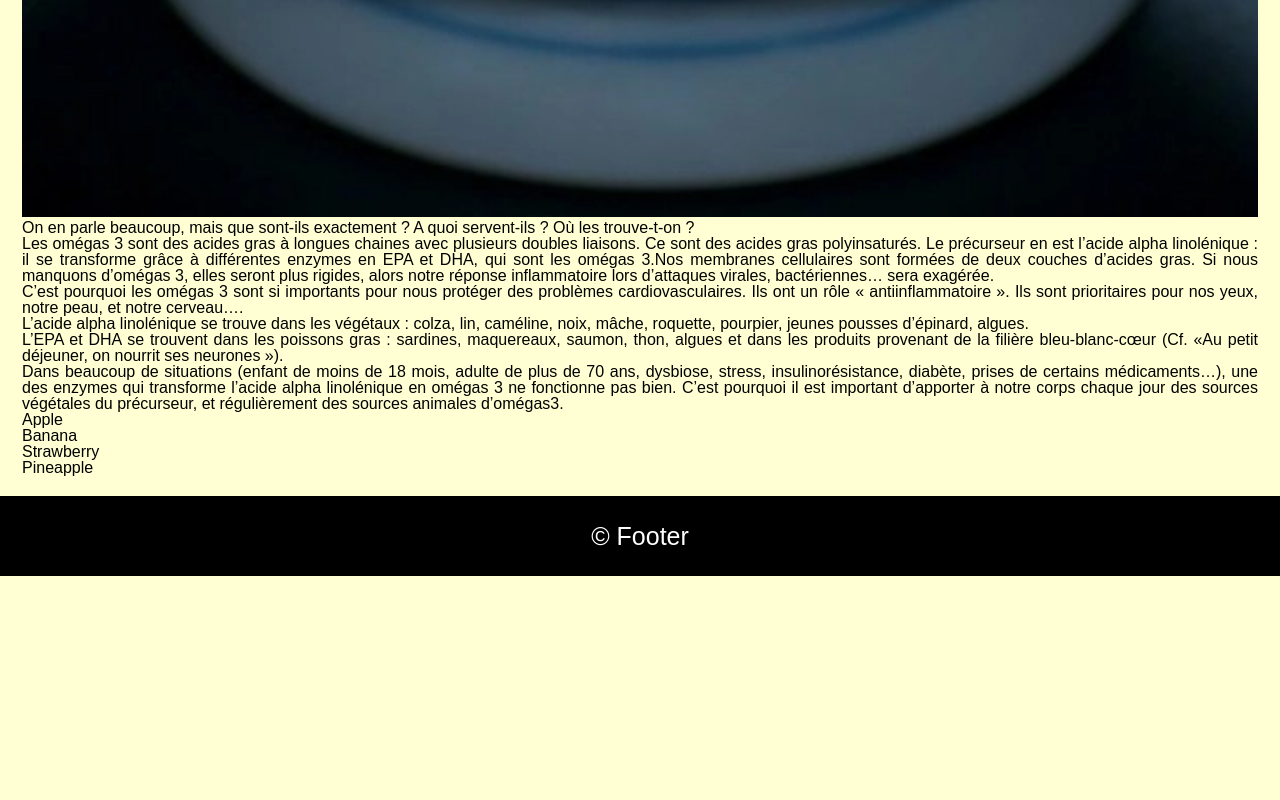
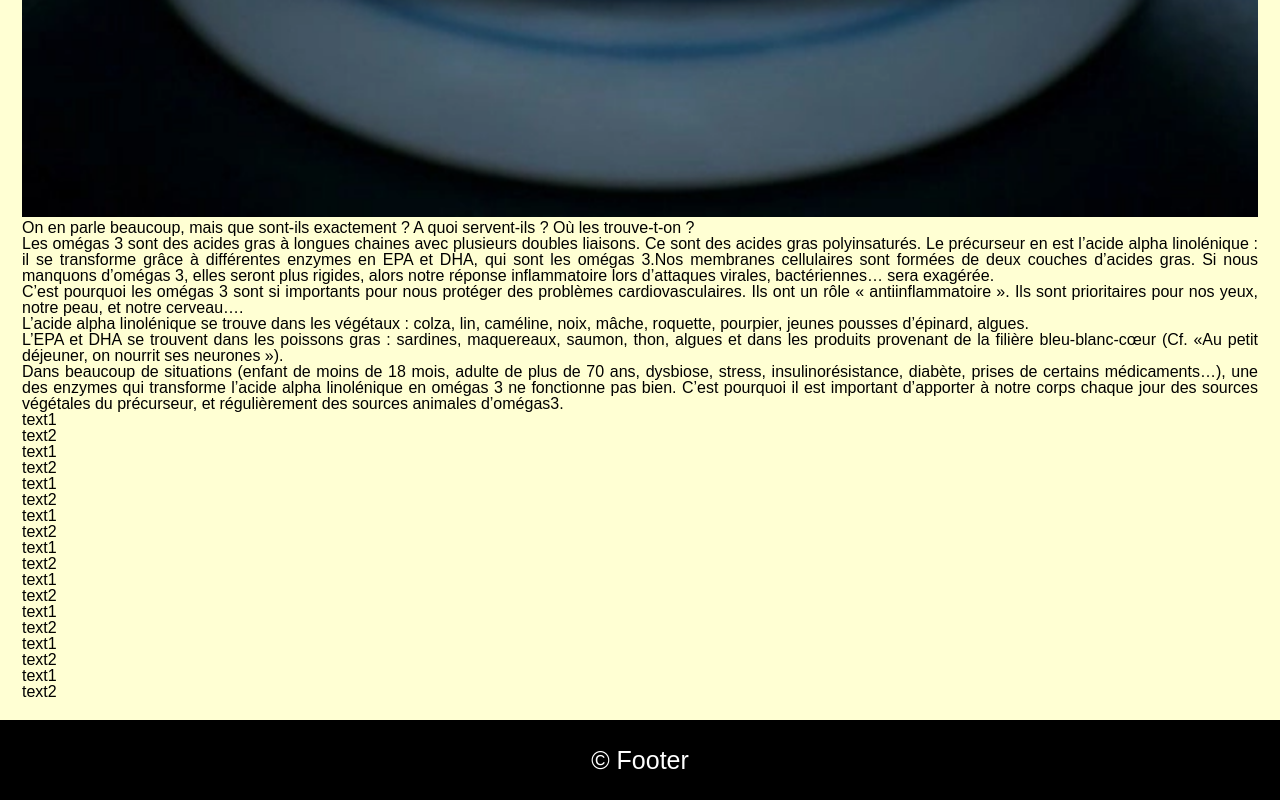
Before and after one commit to Ben43200/brunel-vite, a React (Vite) app: page /blog/blogitem/1 in a window 1280 px wide. Shown: the part 2085-2885 px from the top of the page. Before the commit the page ends 2661 px from the top, so only its background shows below. Built offline with nearby package versions, Linux system fonts and the light colour scheme.

Commit message:
rend tout les text à la suite mais pas d'erreur

```diff
--- a/src/assets/BlogData.jsx
+++ b/src/assets/BlogData.jsx
@@ -7,7 +7,7 @@ export const BLOGDATAS = [
     text:
       "On en parle beaucoup, mais que sont-ils exactement ? A quoi servent-ils ? Où les trouve-t-on ?" +
       "Les omégas 3 sont des acides gras à longues chaines avec plusieurs doubles liaisons. Ce sont...",
-    completText: [<p>text1</p>,<p>text2</p>],
+    completText: ["text1","text2"],
   },
   {
     id: 1,
@@ -15,7 +15,9 @@ export const BLOGDATAS = [
     image: "images/micronutrition.webp",
     alt: "image micronutrition",
     text: "La Micronutrition, une approche de la nutrition médicalisée adaptée à chacun…La Micronutrition consiste à satisfaire les besoins en micronutriments de l’individu, par une alimentation...",
-    completText: [<p>text1</p>,<p>text2</p>],
+    // completText: [<p>text1</p>,<p>text2</p>],
+    completText: ["text1","text2"],
+
 
   },
   {
@@ -25,6 +27,8 @@ export const BLOGDATAS = [
     alt: "image appel micronutrition",
     text: "Parce qu’elle n’est pas réservée à une population particulière mais au contraire adaptée pour apporter des solutions personnalisées à chaque période de la vie, la micronutrition s’adresse à tous ceux...",
 	completText: [<p>text1</p>,<p>text2</p>],
+  // completText: ["text1","text2"],
+
 
   },
   {
@@ -34,6 +38,8 @@ export const BLOGDATAS = [
     alt: "image omega",
     text: "La dysbiose (par opposition à l’eubiose) est le nom donné à « la guerre dans l’intestin ». Les bactéries « méchantes » et autres microorganismes (tels que levures, parasites) ont pris le dessus sur...",
     completText: [<p>text1</p>,<p>text2</p>],
+    // completText: ["text1","text2"],
+
 
 
 
@@ -53,7 +59,9 @@ export const BLOGDATAS = [
     image: "images/omega.webp",
     alt: "omega",
     text: "L’hyperperabilité intestinale représente l’ouverture des jonctions serrées qui se situent entre chaque cellule de l’intestin. Ces jonctions, qui peuvent être représentées comme des portes...",
-    completText: ["text1", "text2"],
+    // completText: ["text1", "text2"],
+	completText: [<p>text1</p>,<p>text2</p>],
+
   },
   {
     id: 6,
--- a/src/components/blogitem/BlogItem.jsx
+++ b/src/components/blogitem/BlogItem.jsx
@@ -26,9 +26,9 @@ const BlogItem =(props) =>{
         <li>{blogitemText}</li>
         </ul>))}
         {/* {/* <ul>{listItems}</ul> */}
-        {nestedData.map((category) => (
+        {BLOGDATAS.map((category) => (
         <ul key={`category-${category.id}`}>
-          {category.items.map((item, index) => (
+          {category.completText.map((item, index) => (
             <li key={`item-${index}`}>{item}</li>
           ))}
         </ul>
```
